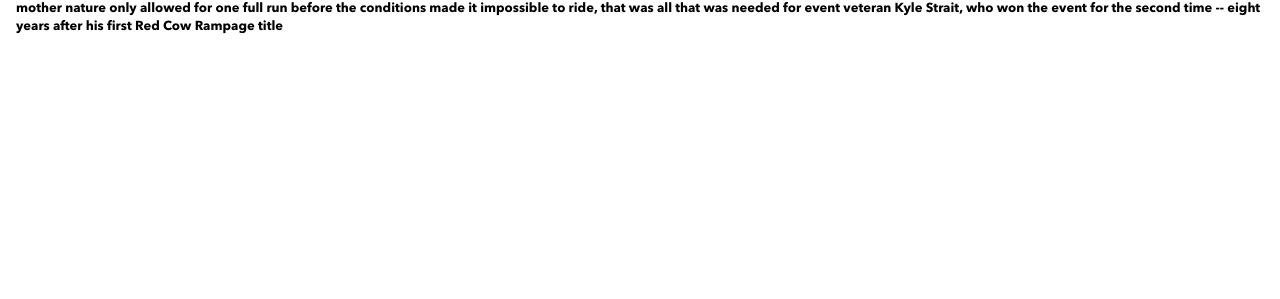
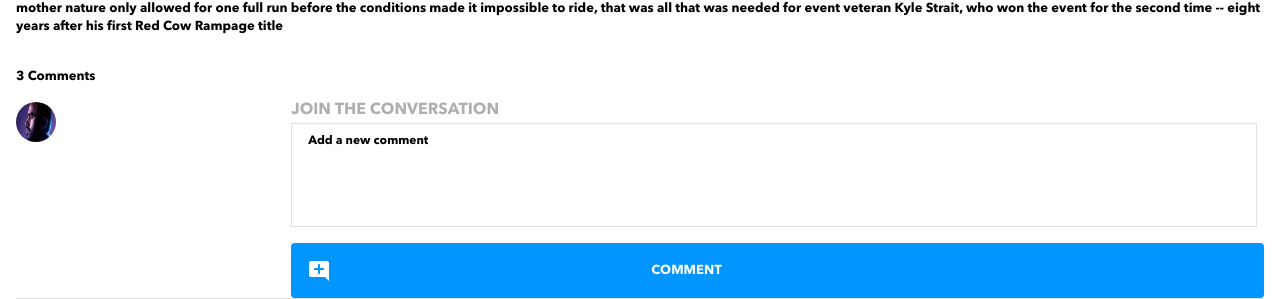
Before and after one commit to Siar416/brainflix, a React (Create React App) app: page / in a window 1280 px wide. Shown: the part 1370-1669 px from the top of the page. Before the commit the page ends 1438 px from the top, so only its background shows below. Built offline with nearby package versions, Linux system fonts and the light colour scheme.

Commit message:
created the about section and applied styling

```diff
--- a/src/App.js
+++ b/src/App.js
@@ -2,6 +2,7 @@
 import Header from "./components/Header/Header";
 import Hero from "./components/Hero/Hero";
 import About from "./components/About/About";
+import Comments from "./components/Comments/Comments";
 
 function App() {
   return (
@@ -9,6 +10,7 @@
       <Header />
       <Hero />
       <About />
+      <Comments />
     </section>
   );
 }
--- /dev/null
+++ b/src/components/Comments/Comments.js
@@ -0,0 +1,43 @@
+import avatar from "../../assets/images/Mohan-muruge.jpg";
+import comments from "../../data/video-details.json";
+import plusSign from "../../assets/icons/add_comment.svg";
+import "./Comments.scss";
+
+function Comments() {
+  return (
+    <section className="comments">
+      <h2 className="comments__header">3 Comments</h2>
+      <section className="comments__form">
+        <img
+          className="comments__form__img"
+          src={avatar}
+          alt="image of Mohan"
+        />
+        <section className="comments__input">
+          <form className="comments__input-field">
+            <section className="comments__input-field-txt">
+              <h2>JOIN THE CONVERSATION</h2>
+              <input
+                className="comments__textarea"
+                name="comment"
+                placeholder="Add a new comment"
+              />
+            </section>
+            <section className="comments__btn">
+              <button className="comments__btn-submit">
+                <img
+                  className="comments__btn-submit-img"
+                  src={plusSign}
+                  alt="image of plus sign"
+                />
+                COMMENT
+              </button>
+            </section>
+          </form>
+        </section>
+      </section>
+    </section>
+  );
+}
+
+export default Comments;
--- /dev/null
+++ b/src/components/Comments/Comments.scss
@@ -0,0 +1,73 @@
+// Check to see if I need all these - just pasted it from Header component
+@use "../../styles/partials/reset" as *;
+@use "../../styles/partials/colors" as *;
+@use "../../styles/partials/mixins" as *;
+
+.comments {
+  font-family: avenir;
+  padding: 0 16px;
+
+  &__header {
+    @include subheader-mobile;
+    padding-bottom: 16px;
+  }
+
+  &__form {
+    border-bottom: 1px solid $mercury;
+    display: flex;
+    justify-content: space-between;
+
+    &__img {
+      height: 40px;
+      width: 40px;
+      border-radius: 50%;
+    }
+  }
+
+  &__textarea {
+    height: 100px;
+    width: 75vw;
+    outline: none;
+    border: 1px solid $mercury;
+    margin-top: 5px;
+    position: relative;
+    margin-bottom: 16px;
+
+    &::placeholder {
+      //   text-align: start;
+      line-height: 70px;
+      position: absolute;
+      top: 10px;
+      left: 16px;
+      @include section-header-mobile;
+      color: $brainflix-dark-black;
+    }
+  }
+
+  &__input-field-txt {
+    color: $silver;
+  }
+
+  &__btn {
+    @include body-mobile;
+
+    &-submit {
+      @include body-mobile;
+      color: $white;
+      background-color: $brainflix-blue;
+      width: 76vw;
+      height: 55px;
+      border: none;
+      border-radius: 4px;
+      display: flex;
+      flex-direction: row;
+      align-items: center;
+      justify-content: flex-start;
+      padding-left: 16px;
+
+      &-img {
+        margin-right: 25vw;
+      }
+    }
+  }
+}
```
